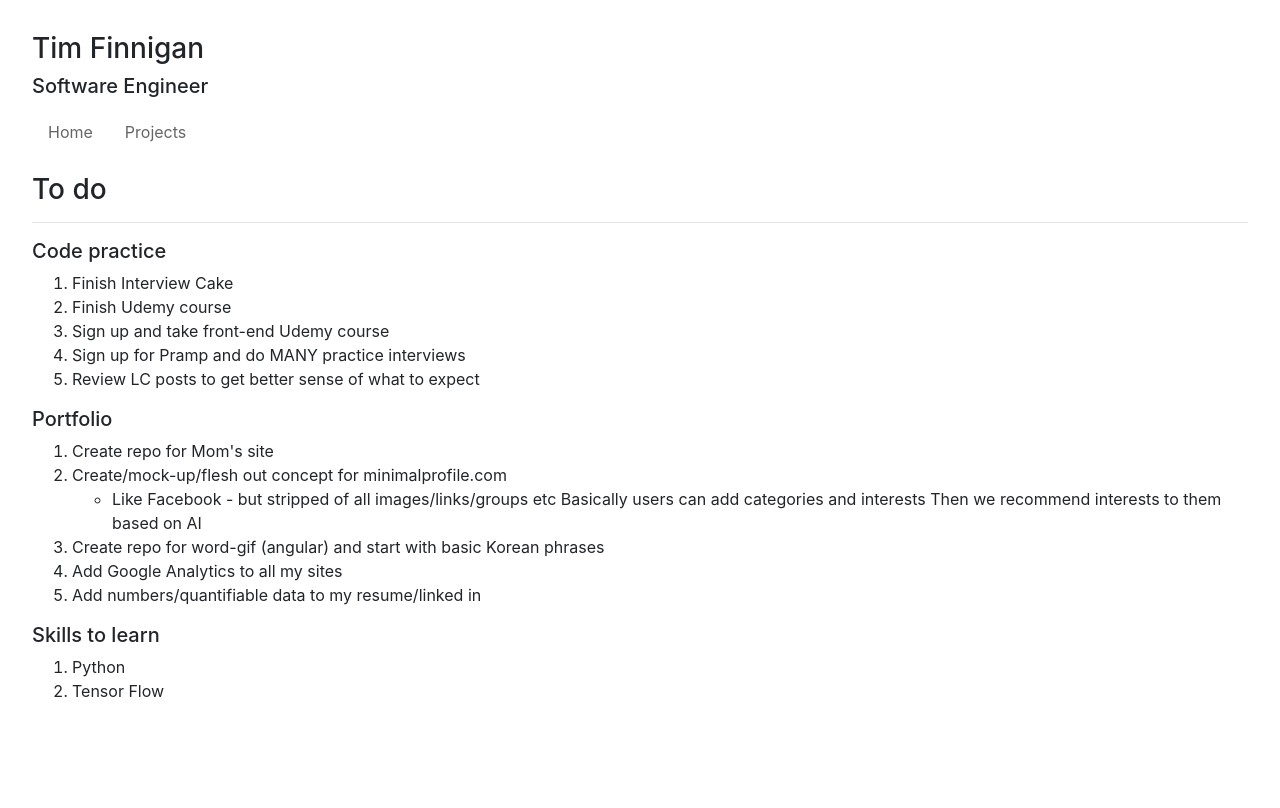
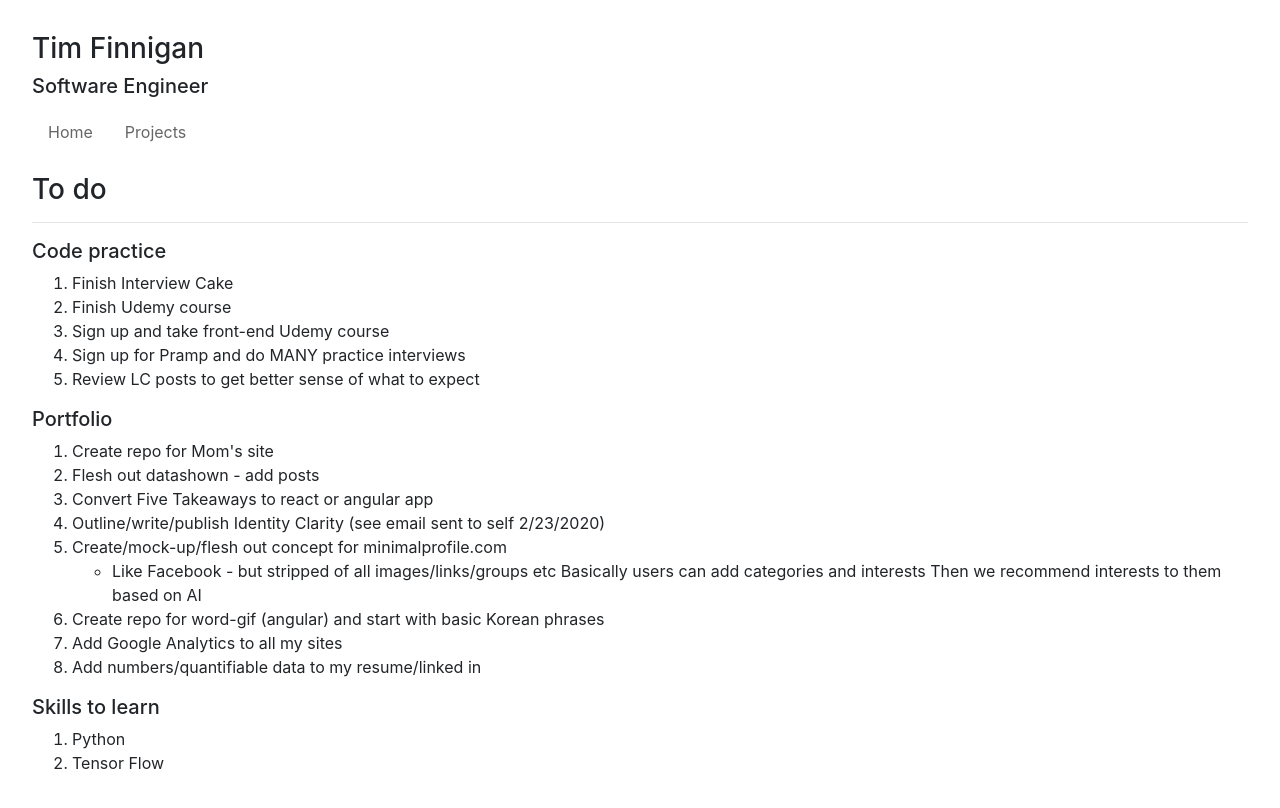
Before and after one commit to TimFinnigan/tim-finnigan-homepage, a React (Create React App) app: page /todo in a window 1280 px wide. Shown: the top 808 px of the page. Built offline with nearby package versions, Linux system fonts and the light colour scheme.

Commit message:
add more task items

```diff
--- a/src/todo.js
+++ b/src/todo.js
@@ -19,6 +19,9 @@ class Todo extends React.Component {
         <h5>Portfolio</h5>
         <ol>
           <li>Create repo for Mom's site</li>
+          <li>Flesh out datashown - add posts</li>
+          <li>Convert Five Takeaways to react or angular app</li>
+          <li>Outline/write/publish Identity Clarity (see email sent to self 2/23/2020)</li>
           <li>Create/mock-up/flesh out concept for minimalprofile.com</li>
           <ul>
             <li>
```
